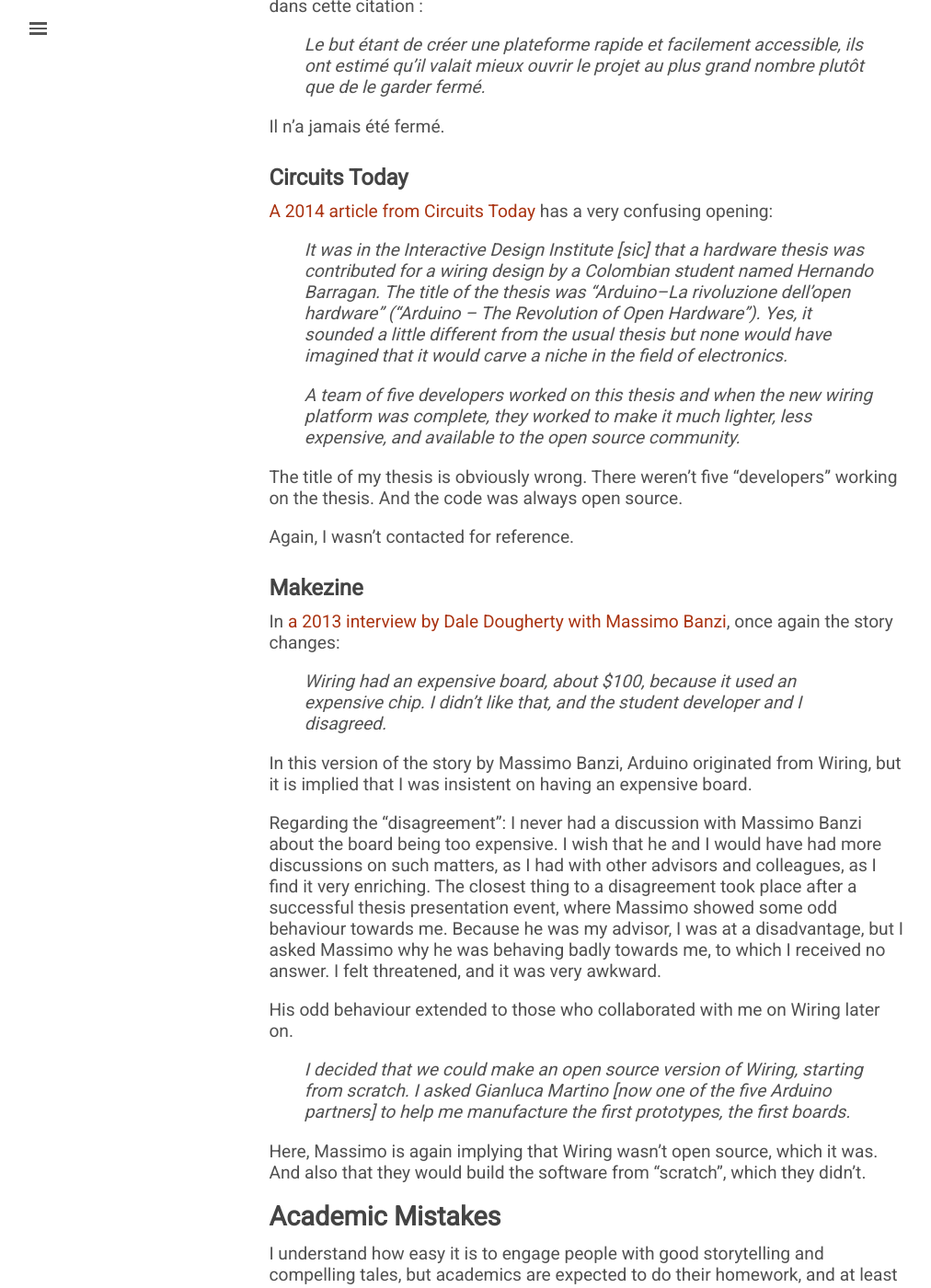
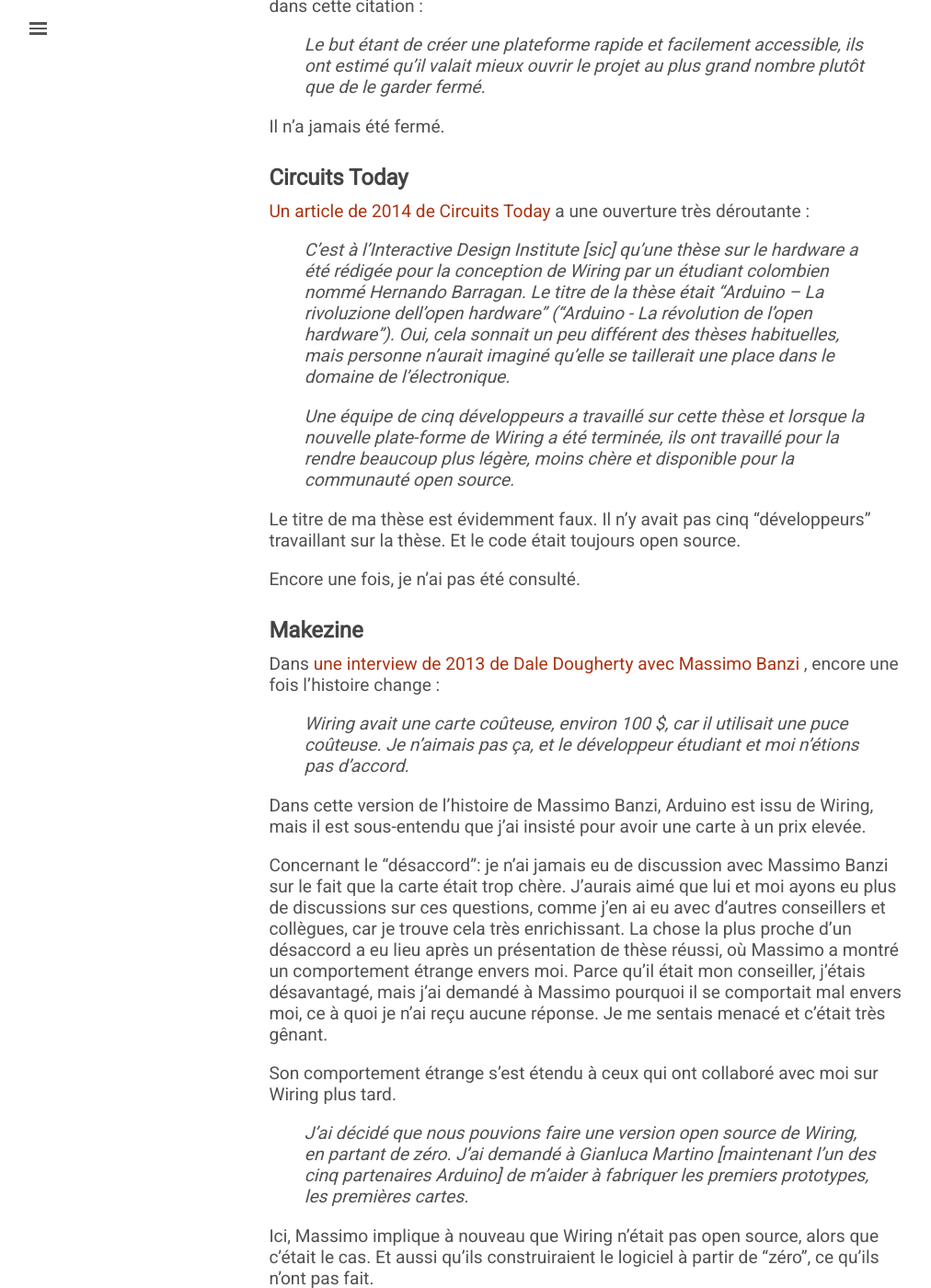
Before and after one commit to ArduinoHistory/arduinohistory.github.io, a Jekyll site: the page built from fr.md, in a window 1280 px wide and 1400 px high, scrolled down 27965 px. Shown: the whole window at 92% size, without its empty margins (2-1014 px from the left). Built offline with Jekyll 4.4.1, drawn with Linux system fonts in a browser that asks for light colours; some of the changed text lies outside the part shown.

Commit message:
First draft done

```diff
--- a/fr.md
+++ b/fr.md
@@ -515,49 +515,49 @@ Il n'a jamais été fermé.
 
 ### Circuits Today
 
-[A 2014 article from Circuits Today](http://www.circuitstoday.com/story-and-history-of-development-of-arduino){: target="_blank"} has a very confusing opening:
+[Un article de 2014 de Circuits Today](http://www.circuitstoday.com/story-and-history-of-development-of-arduino){: target="_blank"} a une ouverture très déroutante :
 
->It was in the Interactive Design Institute [sic] that a hardware thesis was contributed for a wiring design by a Colombian student named Hernando Barragan. The title of the thesis was "Arduino–La rivoluzione dell'open hardware" ("Arduino – The Revolution of Open Hardware"). Yes, it sounded a little different from the usual thesis but none would have imagined that it would carve a niche in the field of electronics.
+> C'est à l'Interactive Design Institute [sic] qu'une thèse sur le hardware a été rédigée pour la conception de Wiring par un étudiant colombien nommé Hernando Barragan. Le titre de la thèse était "Arduino – La rivoluzione dell'open hardware" ("Arduino - La révolution de l'open hardware"). Oui, cela sonnait un peu différent des thèses habituelles, mais personne n'aurait imaginé qu'elle se taillerait une place dans le domaine de l'électronique.
 
->A team of five developers worked on this thesis and when the new wiring platform was complete, they worked to make it much lighter, less expensive, and available to the open source community.
+>Une équipe de cinq développeurs a travaillé sur cette thèse et lorsque la nouvelle plate-forme de Wiring a été terminée, ils ont travaillé pour la rendre beaucoup plus légère, moins chère et disponible pour la communauté open source.
 
-The title of my thesis is obviously wrong.  There weren't five "developers" working on the thesis.  And the code was always open source.
+Le titre de ma thèse est évidemment faux. Il n'y avait pas cinq "développeurs" travaillant sur la thèse. Et le code était toujours open source.
 
-Again, I wasn't contacted for reference.
+Encore une fois, je n'ai pas été consulté.
 
 
 ### Makezine
 
-In [a 2013 interview by Dale Dougherty with Massimo Banzi](http://makezine.com/2013/01/29/good-design-gets-out-of-the-way/){: target="_blank"}, once again the story changes:
+Dans [une interview de 2013 de Dale Dougherty avec Massimo Banzi](http://makezine.com/2013/01/29/good-design-gets-out-of-the-way/){: target="_blank"} , encore une fois l'histoire change :
 
->Wiring had an expensive board, about $100, because it used an expensive chip.  I didn't like that, and the student developer and I disagreed.
+> Wiring avait une carte coûteuse, environ 100 $, car il utilisait une puce coûteuse. Je n'aimais pas ça, et le développeur étudiant et moi n'étions pas d'accord.
 
-In this version of the story by Massimo Banzi, Arduino originated from Wiring, but it is implied that I was insistent on having an expensive board.
+Dans cette version de l'histoire de Massimo Banzi, Arduino est issu de Wiring, mais il est sous-entendu que j'ai insisté pour avoir une carte à un prix elevée.
 
-Regarding the "disagreement": I never had a discussion with Massimo Banzi about the board being too expensive. I wish that he and I would have had more discussions on such matters, as I had with other advisors and colleagues, as I find it very enriching. The closest thing to a disagreement took place after a successful thesis presentation event, where Massimo showed some odd behaviour towards me. Because he was my advisor, I was at a disadvantage, but I asked Massimo why he was behaving badly towards me, to which I received no answer.  I felt threatened, and it was very awkward.
+Concernant le "désaccord": je n'ai jamais eu de discussion avec Massimo Banzi sur le fait que la carte était trop chère. J'aurais aimé que lui et moi ayons eu plus de discussions sur ces questions, comme j'en ai eu avec d'autres conseillers et collègues, car je trouve cela très enrichissant. La chose la plus proche d'un désaccord a eu lieu après un présentation de thèse réussi, où Massimo a montré un comportement étrange envers moi. Parce qu'il était mon conseiller, j'étais désavantagé, mais j'ai demandé à Massimo pourquoi il se comportait mal envers moi, ce à quoi je n'ai reçu aucune réponse. Je me sentais menacé et c'était très gênant.
 
-His odd behaviour extended to those who collaborated with me on Wiring later on.
+Son comportement étrange s'est étendu à ceux qui ont collaboré avec moi sur Wiring plus tard.
 
->I decided that we could make an open source version of Wiring, starting from scratch. I asked Gianluca Martino [now one of the five Arduino partners] to help me manufacture the first prototypes, the first boards.
+>J'ai décidé que nous pouvions faire une version open source de Wiring, en partant de zéro. J'ai demandé à Gianluca Martino [maintenant l'un des cinq partenaires Arduino] de m'aider à fabriquer les premiers prototypes, les premières cartes.
 
-Here, Massimo is again implying that Wiring wasn't open source, which it was.  And also that they would build the software from "scratch", which they didn't.
+Ici, Massimo implique à nouveau que Wiring n'était pas open source, alors que c'était le cas. Et aussi qu'ils construiraient le logiciel à partir de "zéro", ce qu'ils n'ont pas fait.
 
-## Academic Mistakes
+## Erreurs académiques
 
-I understand how easy it is to engage people with good storytelling and compelling tales, but academics are expected to do their homework, and at least check the facts behind unsubstantiated statements.
+Je comprends à quel point il est facile d'attirer l'attention des gens avec une bonne narration et des histoires convaincantes, mais les universitaires sont censés faire leurs devoirs et au moins vérifier les faits derrière des déclarations non fondées.
 
-In this book, Making Futures: Marginal Notes on Innovation, Design, and Democracy Hardcover – October 31, 2014 by Pelle Ehn (Editor), Elisabet M. Nilsson (Editor), Richard Topgaard (Editor):
+Dans ce livre, Making Futures: Marginal Notes on Innovation, Design, and Democracy (Anglais) Relié – 31 octobre 2014 par Pelle Ehn (Editeur), Elisabet M. Nilsson (Editeur), Richard Topgaard (Editeur) :
 
-[Chapter 8: How Deep is Your Love? On Open-Source Hardware](http://dspace.mah.se/bitstream/handle/2043/17985/MAKING-FUTURES-EHN-ET-AL-2014-CHAPTER-08.pdf?sequence=19&isAllowed=y){: target="_blank"} (David Cuartielles)
+[Chapitre 8 : Quelle est la profondeur de votre amour ? Sur le Hardware Open Source] (http://dspace.mah.se/bitstream/handle/2043/17985/MAKING-FUTURES-EHN-ET-AL-2014-CHAPTER-08.pdf?sequence=19&isAllowed=y){ : target="_blank"} (David Cuartielles)
 
->In 2005, at the Interaction Design Institute Ivrea, we had the vision that making a small prototyping platform aimed at designers would help them getting a better understanding of technology.
+>En 2005, à l'Interaction Design Institute d'Ivrea, nous avons pensé que la réalisation d'une petite plate-forme de prototypage destinée aux designers les aiderait à mieux comprendre la technologie.
 
-David Cuartielles' version of Arduino's history doesn't even include Wiring.
+La version de David Cuartielles de l'histoire de l'Arduino n'inclut même pas Wiring.
 
-This book has been released chapter by chapter under Creative Commons: [http://dspace.mah.se/handle/2043/17985](http://dspace.mah.se/handle/2043/17985){: target="_blank"}
+Ce livre a été publié chapitre par chapitre sous Creative Commons : [http://dspace.mah.se/handle/2043/17985](http://dspace.mah.se/handle/2043/17985){: target= "_Vide"}
 
 
-# More Links for Your Perusal
+# Plus de liens pour votre lecture
 
 Wiring as predecessor to Arduino:
 
@@ -571,11 +571,11 @@ Safari Books Online, Casey Reas, Getting Started with Processing, Chapter One, F
 
 * [https://www.safaribooksonline.com/library/view/getting-started-with/9781449379827/ch01.html](https://www.safaribooksonline.com/library/view/getting-started-with/9781449379827/ch01.html){: target="_blank"}
 
-Nicholas Zambetti Arduino Project Page:
+Page du projet Arduino de Nicholas Zambetti:
 
 * [http://www.zambetti.com/projects/arduino/](http://www.zambetti.com/projects/arduino/){: target="_blank"}
 
-(Nicholas did a lot of work with both Wiring and Arduino)
+(Nicholas a beaucoup travaillé sur Wiring et Arduino)
 
 ## Articles About Arduino vs. Arduino
 
@@ -605,21 +605,21 @@ Massimo going to Ted Talk -- candid (2012-08-06)
 
 [https://www.youtube.com/watch?v=tZxY8_CNiCw](https://www.youtube.com/watch?v=tZxY8_CNiCw){: target="_blank"}
 
-This is a candid view of Massimo just before performing at a TED Talk.  You can make your own mind up about the majority of the video, however, the most interesting comment, in my opinion, is <a href="https://youtu.be/tZxY8_CNiCw?start=232" data-lity>at the end</a>, where he says:
+Ceci est une vue candide de Massimo juste avant de se produire lors d'une conférence TED. Vous pouvez vous faire votre propre opinion sur la majorité de la vidéo, cependant, le commentaire le plus intéressant, à mon avis, est <a href="https://youtu.be/tZxY8_CNiCw?start=232" data-lity>sur la fin</a>, où il dit :
 
->... Innovation without asking for permission. So, in a way, Open Source allows you to be innovative without asking for permission.
+>... Innover sans demander d'autorisation. Ainsi, d'une certaine manière, l'Open Source vous permet d'être innovant sans demander la permission.
 
 * * *
 
-# Thank You!
+# Merci!
 
-Thank you for taking time to read this.  I think it is very important, not just in the academic world, to properly acknowledge the origin of things.  As I learned from fantastic educators, doing this properly not only enriches your work, but also positions it better to allow others to investigate and see where your ideas come from.  Maybe they will find other alternatives or improve what was done and better position their own ideas.
+Merci d'avoir pris le temps de lire ceci. Je pense qu'il est très important, pas seulement dans le monde académique, de bien reconnaître l'origine des choses. Comme j'ai appris d'éducateurs fantastiques, faire cela correctement non seulement enrichit votre travail, mais le positionne également mieux pour permettre aux autres d'enquêter et de voir d'où viennent vos idées. Peut-être trouveront-ils d'autres alternatives ou amélioreront-ils ce qui a été fait et positionneront-ils mieux leurs propres idées.
 
-Personally, watching the outreach of what I created back in 2003 in so many different contexts, seeing those commands bringing to life people's ideas and creations from all over the world, has brought me so many satisfactions, surprises, new questions, ideas, awareness and friendships. I am thankful for that.
+Personnellement, regarder la portée de ce que j'ai créé en 2003 dans tant de contextes différents, voir ces commandes donner vie aux idées et aux créations des gens du monde entier, m'a apporté tant de satisfactions, de surprises, de nouvelles questions, des idées, une prise de conscience et amitiés. Je suis reconnaissant pour cela.
 
-I think it is important to know the past to avoid making the same mistakes in the future.  Sometimes I wish I would have had a chance to talk about this differently, for a different motif. Instead, many times I have come across journalists and common people compromised in their independence. Either they had direct business with Arduino, or simply wanted to avoid upsetting Massimo Banzi. Or there are the close-minded individuals following a cause and refusing to see or hear anything different from what they believe. And then there are the individuals who are just part of the crowd that reproduce what they are told to reproduce. For those others, this document is  an invitation to trust your curiosity, to question, to dig deeper in whatever interests you and is important to you as an individual or as a member of a community.
+Je pense qu'il est important de connaître le passé pour éviter de refaire les mêmes erreurs à l'avenir. Parfois, j'aurais aimé avoir la chance d'en parler différemment, pour un motif différent. Au lieu de cela, j'ai souvent rencontré des journalistes et des gens ordinaires compromis dans leur indépendance. Soit ils avaient des affaires directes avec Arduino, soit ils voulaient simplement éviter de contrarier Massimo Banzi. Ou il y a les individus fermés d'esprit qui suivent une cause et refusent de voir ou d'entendre quoi que ce soit de différent de ce qu'ils croient. Et puis il y a les individus qui font partie de la foule qui reproduisent ce qu'on leur dit de reproduire. Pour les autres, ce document est une invitation à faire confiance à votre curiosité, à vous questionner, à approfondir ce qui vous intéresse et vous tient à cœur en tant qu'individu ou membre d'une communauté.
 
-I'll see you soon,
+A la procahine,
 
 Hernando.
 
@@ -633,7 +633,7 @@ Hernando.
 
 * * *
 
-[^1]: The notion of a "Sketch" within the context of writing programs comes from Processing and previously from [Design by Numbers](http://www.maedastudio.com/1999/dbn/index.php){: target="_blank"} (DBN). It was extended by Wiring within the context of prototyping with electronics or "sketching" with hardware.
+[^1]: La notion de "Croquis" dans le contexte de l'écriture des programmes vient de Processing et auparavant de [Design by Numbers](http://www.maedastudio.com/1999/dbn/index.php){: target="_blank" } (DBN). Elle a été prolongée par Wiring dans le cadre du prototypage avec l'électronique ou du "sketching" avec le hardware.
 
 [^2]: Interactive Telecommunications Program at New York University
 
```
